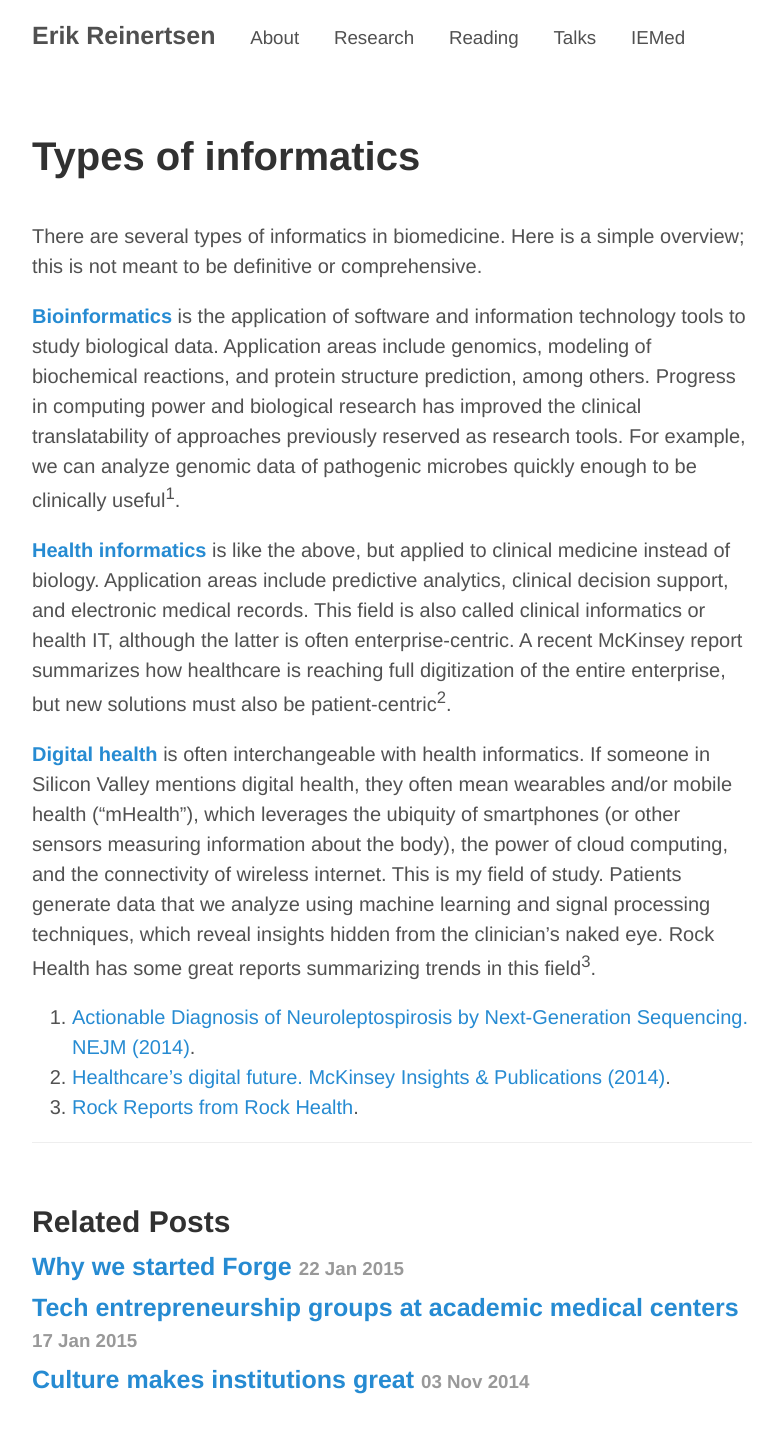
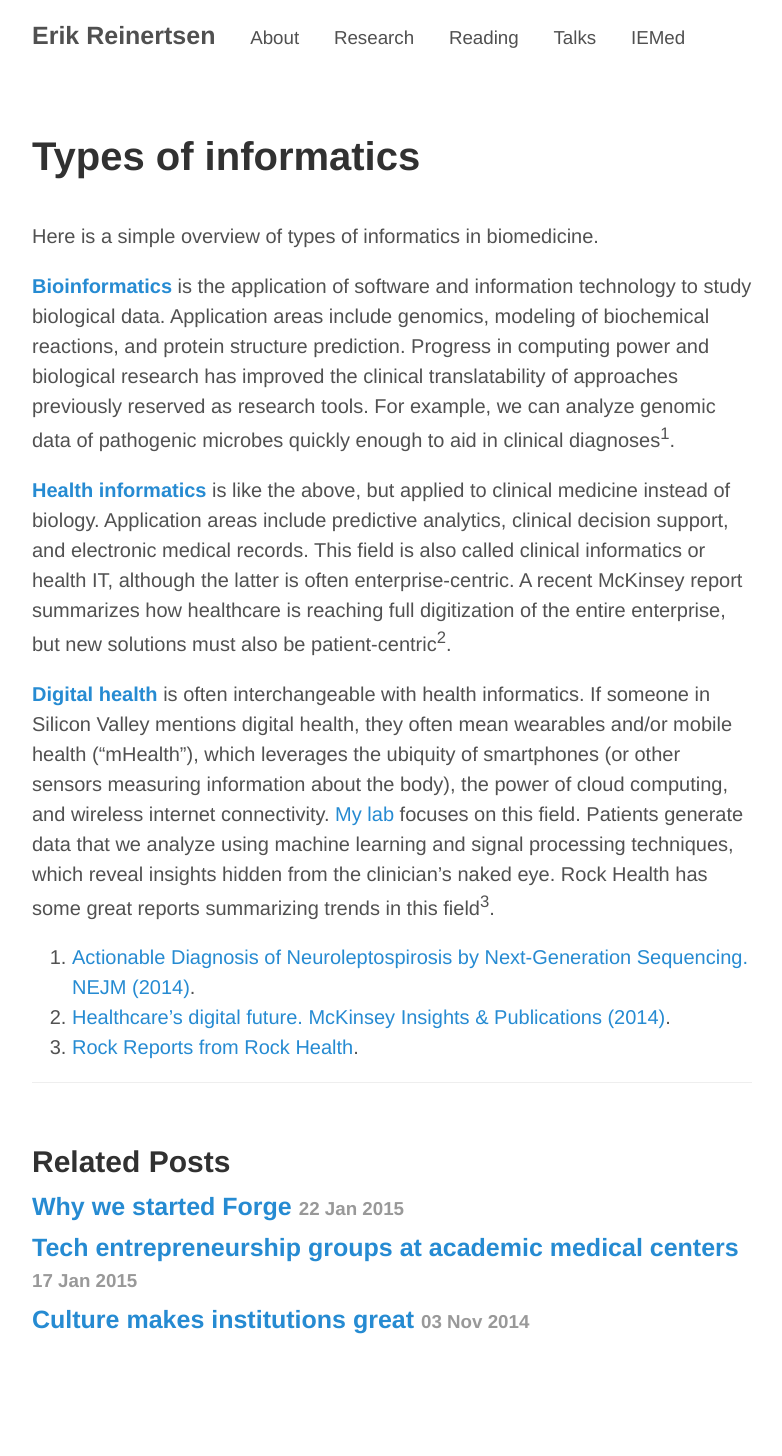
Before and after one commit to erikr/erikr.github.io, a Jekyll site: the page built from _posts/2015-01-10-types-of-informatics.md, in a window 1280 px wide. Shown: the whole page, without its empty margins (248-1030 px from the left). Built offline with Jekyll 4.4.1, drawn with Linux system fonts in a browser that asks for light colours; nearby versions of some CDN libraries; after the commit the page ends 1396 px from its top, so only the background shows below that.

Commit message:
update to old post

```diff
--- a/_posts/2015-01-10-types-of-informatics.md
+++ b/_posts/2015-01-10-types-of-informatics.md
@@ -3,13 +3,13 @@ layout: post
 title: Types of informatics
 ---
 
-There are several types of informatics in biomedicine. Here is a simple overview; this is not meant to be definitive or comprehensive.
+Here is a simple overview of types of informatics in biomedicine.
 
-[**Bioinformatics**](http://en.wikipedia.org/wiki/Bioinformatics) is the application of software and information technology tools to study biological data. Application areas include genomics, modeling of biochemical reactions, and protein structure prediction, among others. Progress in computing power and biological research has improved the clinical translatability of approaches previously reserved as research tools. For example, we can analyze genomic data of pathogenic microbes quickly enough to be clinically useful<sup>1</sup>.
+[**Bioinformatics**](http://en.wikipedia.org/wiki/Bioinformatics) is the application of software and information technology to study biological data. Application areas include genomics, modeling of biochemical reactions, and protein structure prediction. Progress in computing power and biological research has improved the clinical translatability of approaches previously reserved as research tools. For example, we can analyze genomic data of pathogenic microbes quickly enough to aid in clinical diagnoses<sup>1</sup>.
 
 [**Health informatics**](http://en.wikipedia.org/wiki/Health_informatics) is like the above, but applied to clinical medicine instead of biology. Application areas include predictive analytics, clinical decision support, and electronic medical records. This field is also called clinical informatics or health IT, although the latter is often enterprise-centric. A recent McKinsey report summarizes how healthcare is reaching full digitization of the entire enterprise, but new solutions must also be patient-centric<sup>2</sup>.
 
-[**Digital health**](http://en.wikipedia.org/wiki/Digital_health) is often interchangeable with health informatics. If someone in Silicon Valley mentions digital health, they often mean wearables and/or mobile health ("mHealth"), which leverages the ubiquity of smartphones (or other sensors measuring information about the body), the power of cloud computing, and the connectivity of wireless internet. This is my field of study. Patients generate data that we analyze using machine learning and signal processing techniques, which reveal insights hidden from the clinician's naked eye. Rock Health has some great reports summarizing trends in this field<sup>3</sup>.
+[**Digital health**](http://en.wikipedia.org/wiki/Digital_health) is often interchangeable with health informatics. If someone in Silicon Valley mentions digital health, they often mean wearables and/or mobile health ("mHealth"), which leverages the ubiquity of smartphones (or other sensors measuring information about the body), the power of cloud computing, and wireless internet connectivity. [My lab](http://gdclifford.info) focuses on this field. Patients generate data that we analyze using machine learning and signal processing techniques, which reveal insights hidden from the clinician's naked eye. Rock Health has some great reports summarizing trends in this field<sup>3</sup>.
 
 1. [Actionable Diagnosis of Neuroleptospirosis by Next-Generation Sequencing. NEJM (2014)](http://www.nejm.org/doi/full/10.1056/NEJMoa1401268).
 2. [Healthcare’s digital future. McKinsey Insights & Publications (2014)](http://www.mckinsey.com/insights/health_systems_and_services/healthcares_digital_future).
```
